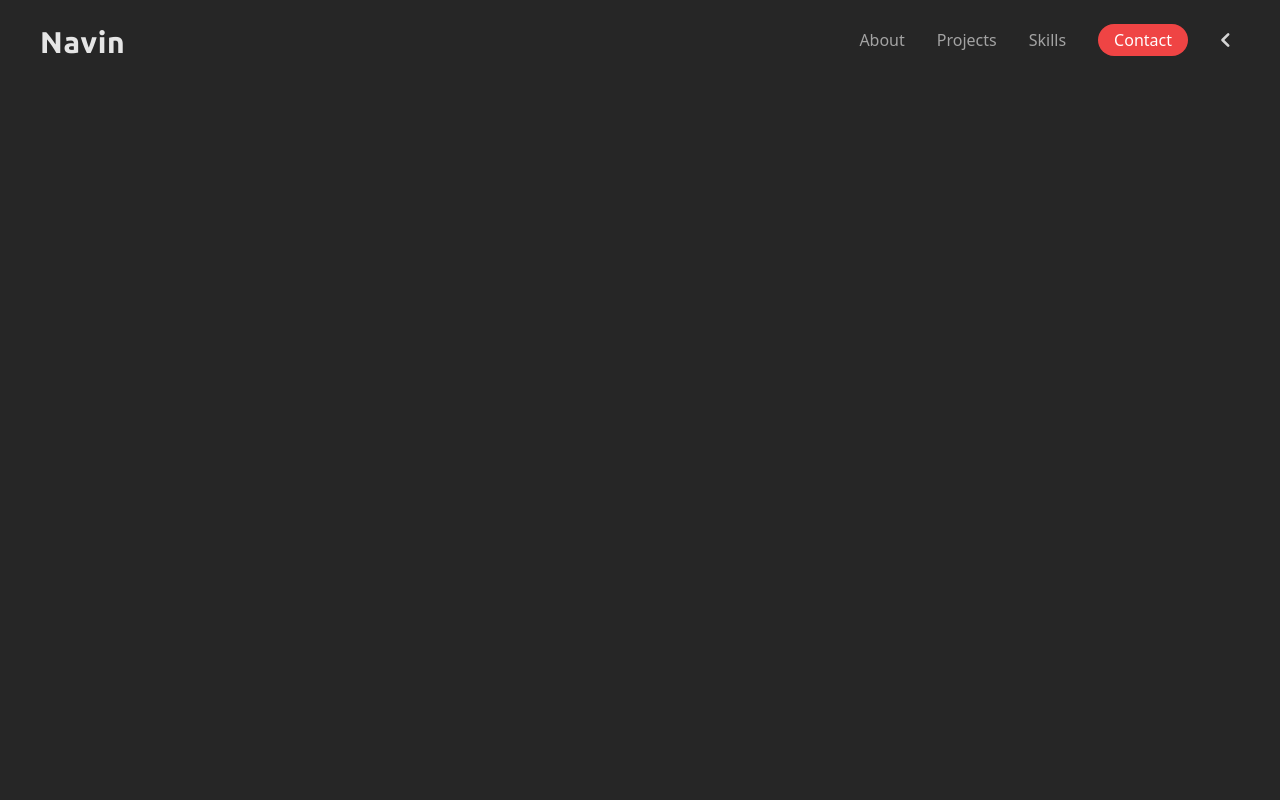
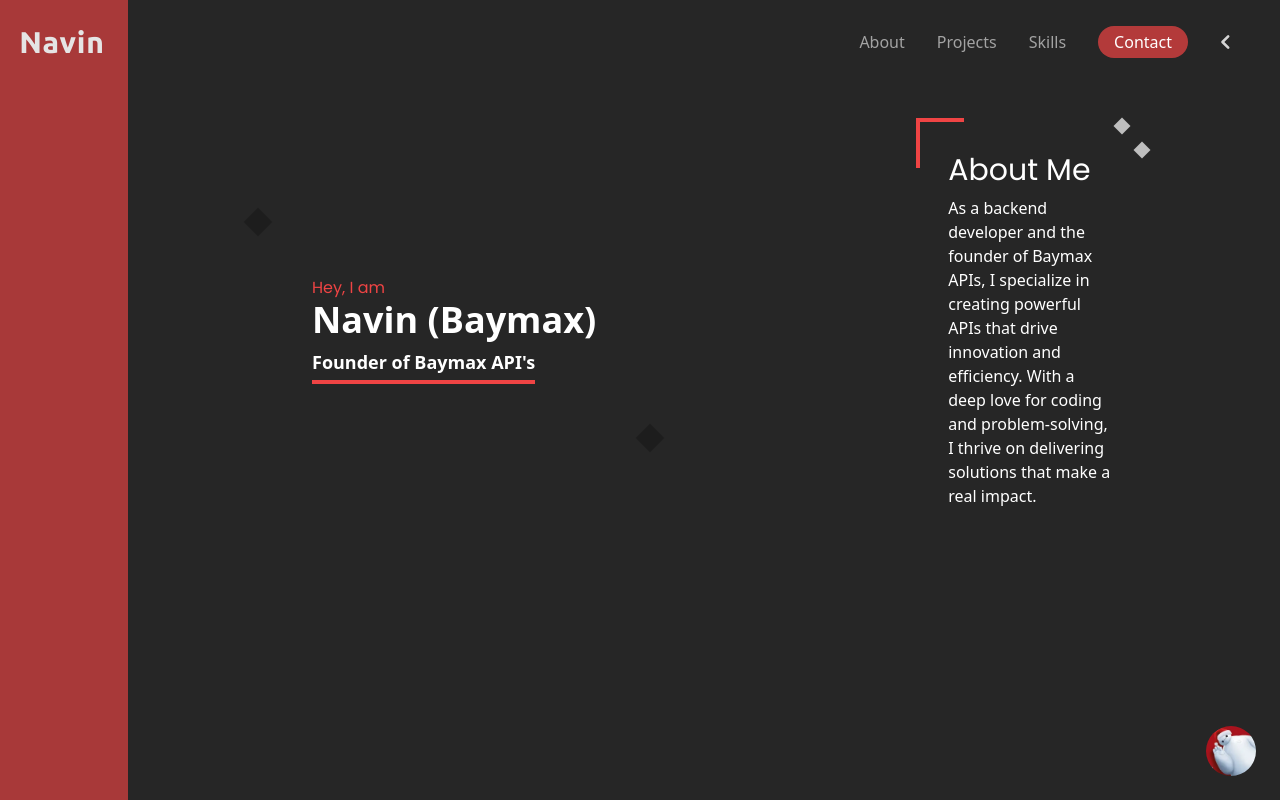
Before and after one commit to CodeByNavin/portfolio, a Next.js app: page / in a window 1280 px wide. Built offline with nearby package versions, Linux system fonts and the light colour scheme.

Commit message:
Added styling

```diff
--- a/lib/varients/navigation.ts
+++ b/lib/varients/navigation.ts
@@ -1,7 +1,7 @@
 const collapsedXVarients = {
-    hidden: { opacity: 0, x: -20 },
-    visible: { opacity: 1, x: 0 },
-    exit: { opacity: 0, x: 20 },
+    hidden: { opacity: 0, x: -20, PointerEvent: 'none' },
+    visible: { opacity: 1, x: 0, PointerEvent: 'auto' },
+    exit: { opacity: 0, x: 20, PointerEvent: 'none' },
 };
 
 export {
--- a/src/app/components/navigation/header.tsx
+++ b/src/app/components/navigation/header.tsx
@@ -10,9 +10,9 @@ export default function Header() {
 	const [collapsed, setCollapsed] = useState(false);
 	return (
 		<>
-			<div className='relative flex flex-row items-center justify-between p-6 px-10 w-screen select-none'>
-				<span className='text-3xl font-ubuntu text-neutral-200 font-semibold tracking-wide'>Navin</span>
-				<div className='absolute flex flex-row-reverse max-lg:flex-col items-center gap-6 top-6 right-10 w-fit max-lg:w-12'>
+			<div className='relative flex flex-row items-center justify-between px-[1.2rem] py-6 w-screen select-none z-50'>
+				<span className='text-3xl font-ubuntu text-neutral-200 font-semibold tracking-wide w-fit'>Navin</span>
+				<div className='absolute flex flex-row-reverse max-lg:flex-col items-center gap-6 lg:h-full max-lg:top-6 right-10 w-fit max-lg:w-12'>
 				<ChevronRightIcon
 						className={`size-7 ${
 							collapsed ? 'rotate-0' : 'max-lg:rotate-90 rotate-180'
@@ -26,7 +26,7 @@ export default function Header() {
 								initial='hidden'
 								animate='visible'
 								exit='exit'
-								variants={{collapsedXVarients}}
+								variants={collapsedXVarients}
 								transition={{ duration: 0.5, ease: 'easeInOut' }}
 								className='flex flex-row max-lg:flex-col items-center gap-8 text-neutral-400 navS'
 							>
@@ -35,7 +35,7 @@ export default function Header() {
 								<Link href={'#'}>Skills</Link>
 								<Link
 									href={'#'}
-									className='bg-red-500 text-white rounded-2xl duration-300 hover:scale-110 px-4 p-1'
+									className='bg-red-500/70 text-white rounded-2xl duration-300 hover:scale-110 px-4 p-1'
 								>
 									Contact
 								</Link>
--- a/src/app/page.tsx
+++ b/src/app/page.tsx
@@ -1,10 +1,54 @@
-import Header from "./components/navigation/header";
+import Image from 'next/image';
+import Header from './components/navigation/header';
+import Link from 'next/link';
 
 export default function Home() {
 	return (
 		<>
-      <div className="relative h-screen bg-neutral-800">
+			<div className='flex flex-col relative h-screen bg-neutral-800 overflow-hidden'>
 				<Header />
+				<section className='relative flex items-center justify-center gap-64 px-48 h-full w-full text-white -translate-y-28 z-10 lg:translate-x-14 max-xl:flex-col max-xl:justify-center max-xl:gap-24 max-xl:translate-y-0'>
+					<div className='relative flex flex-col items-center w-fit h-fit gap-8 max-lg:p-16 p-16'>
+						<div className='flex flex-col text-nowrap'>
+							<div className='absolute top-0 left-0 size-5 bg-neutral-900/60 rotate-45' />
+							<div className='absolute bottom-0 right-0 size-5 bg-neutral-900/60 rotate-45' />
+							<h2 className='font-poppins text-red-500'>Hey, I am</h2>
+							<h1 className='text-4xl font-semibold'>Navin (Baymax) </h1>
+							<h3 className='pt-2 text-lg border-b-4 border-b-red-500 pb-1 w-fit font-semibold'>
+								Founder of{' '}
+								<span className='hover:text-red-500 duration-500 cursor-pointer'>
+									Baymax API's
+								</span>
+							</h3>
+						</div>
+					</div>
+
+					<div className='relative flex flex-col gap-2 w-fit max-xl:mx-32 h-fit p-8 max-lg:gap-4 max-lg:px-20 max-lg:text-nowrap xl:max-w-2xl'>
+						<div className='absolute w-1 h-12 top-0 left-0 bg-red-500' />
+						<div className='absolute w-1 h-12 -top-6 left-[1.25rem] translate-x-1/2 bg-red-500 rotate-90' />
+						<div className='absolute top-0 right-4 size-3 bg-white/70 rotate-45' />
+						<div className='absolute top-6 -right-1 size-3 bg-white/70 rotate-45' />
+						<h1 className='font-poppins text-3xl'>About Me</h1>
+						<span className='max-lg:hidden'>
+							As a backend developer and the founder of Baymax APIs, I specialize in creating
+							powerful APIs that drive innovation and efficiency. With a deep love for coding
+							and problem-solving, I thrive on delivering solutions that make a real impact.
+						</span>
+						<button className='hidden max-lg:flex justify-center w-full h-full bg-red-500 p-2 rounded-xl hover:scale-110 duration-300'>
+							Click me!
+						</button>
+					</div>
+				</section>
+
+				<div className='absolute top-0 left-0 h-screen w-32 bg-red-500/65 max-lg:hidden' />
+
+				<Link
+					href='https://discord.com/users/863508137080127518'
+					target='_blank'
+					className='absolute bottom-6 right-6 w-[50px] h-[50px] hover:scale-110 duration-300 cursor-pointer z-10'
+				>
+					<Image src={'/profile.png'} alt='profile' fill={true} className='rounded-full' />
+				</Link>
 			</div>
 		</>
 	);
```
Also changed, not shown: public/profile.png (added). Lines whose indentation alone changed are shown as unchanged.
